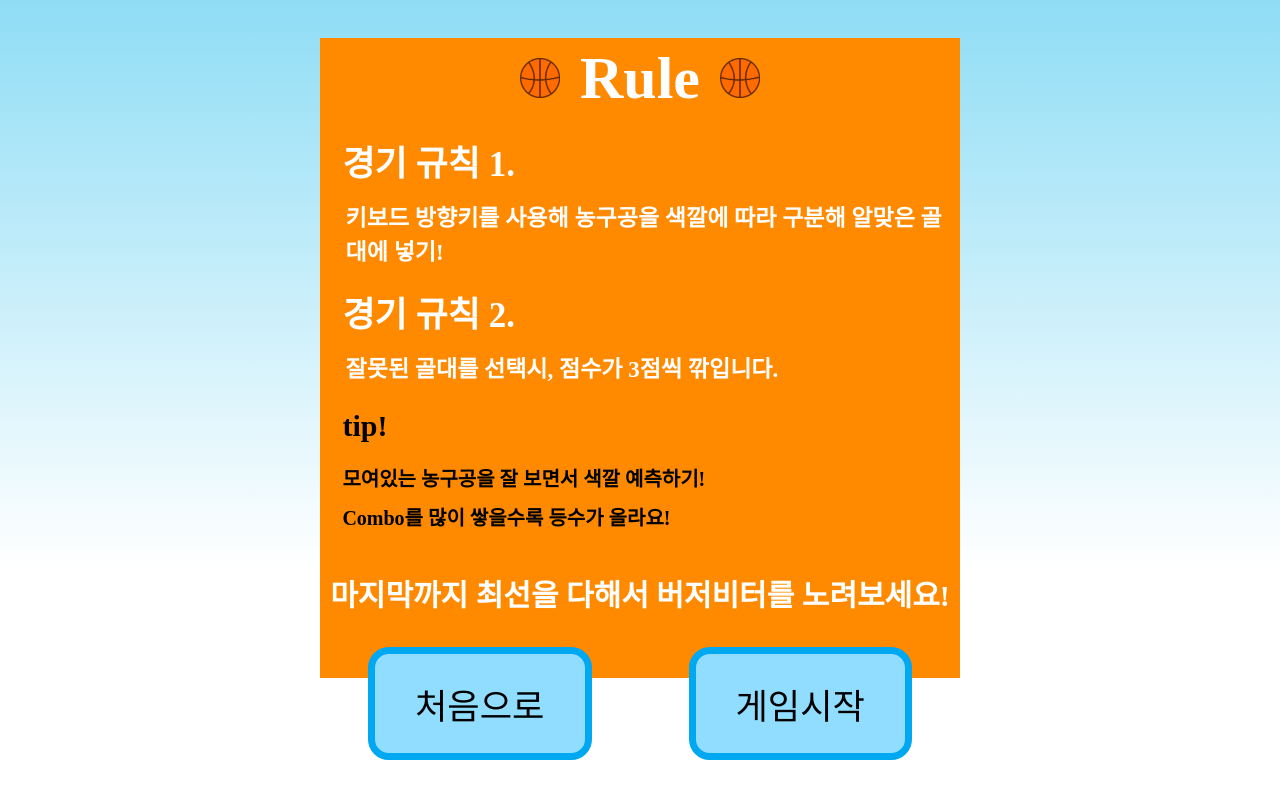
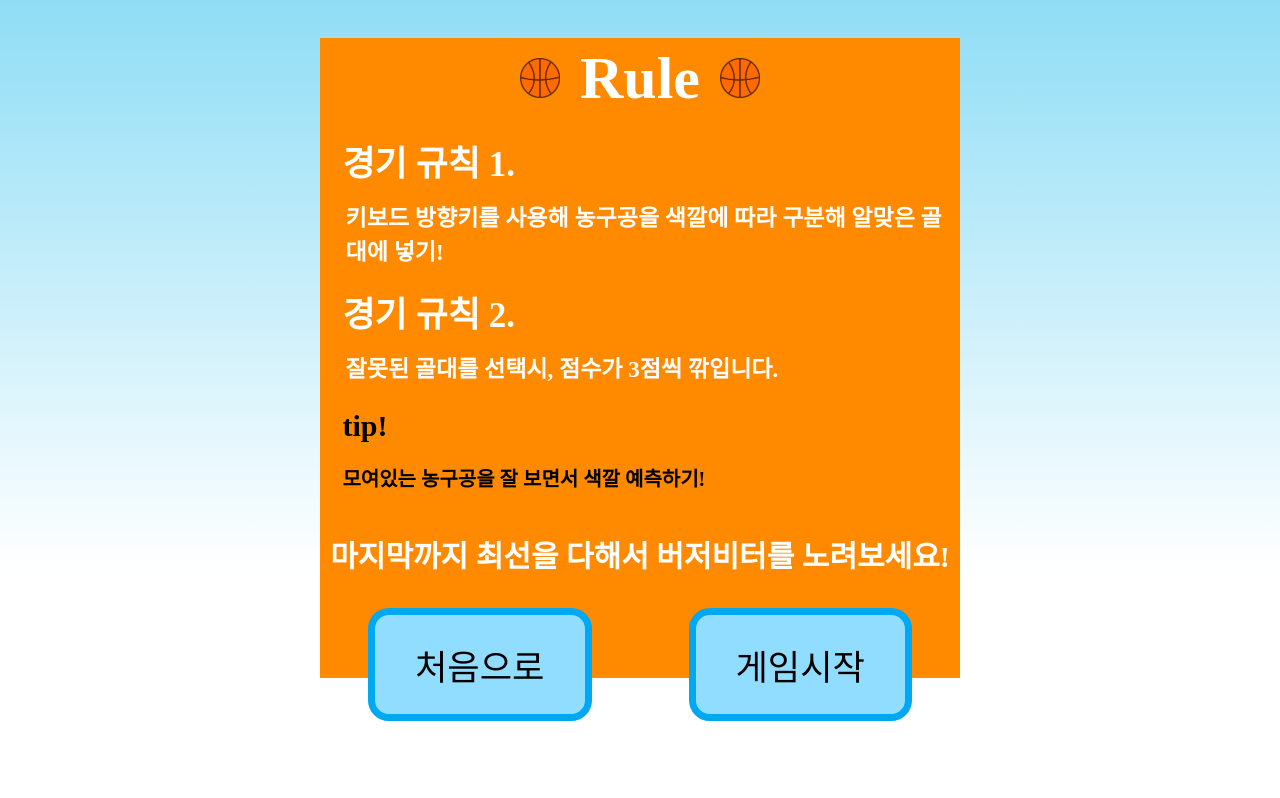
Before and after one commit to hyewwonn/BuzzerBeater, a Next.js app: page /RulePage in a window 1280 px wide. Built offline with nearby package versions, Linux system fonts and the light colour scheme; a web font is replaced by a local one.

Commit message:
게임 방법 설명 수정

```diff
--- a/src/pages/RulePage.js
+++ b/src/pages/RulePage.js
@@ -81,9 +81,9 @@ function Rule() {
             <div className={isMobile ? mobileStyles.tip1 : styles.tip1}>
               모여있는 농구공을 잘 보면서 색깔 예측하기!
             </div>
-            <div className={isMobile ? mobileStyles.tip2 : styles.tip2}>
+            {/* <div className={isMobile ? mobileStyles.tip2 : styles.tip2}>
               Combo를 많이 쌓을수록 등수가 올라요!
-            </div>
+            </div> */}
           </div>
           <div className={isMobile ? mobileStyles.ment : styles.ment}>
             마지막까지 최선을 다해서 버저비터를 노려보세요!
```
